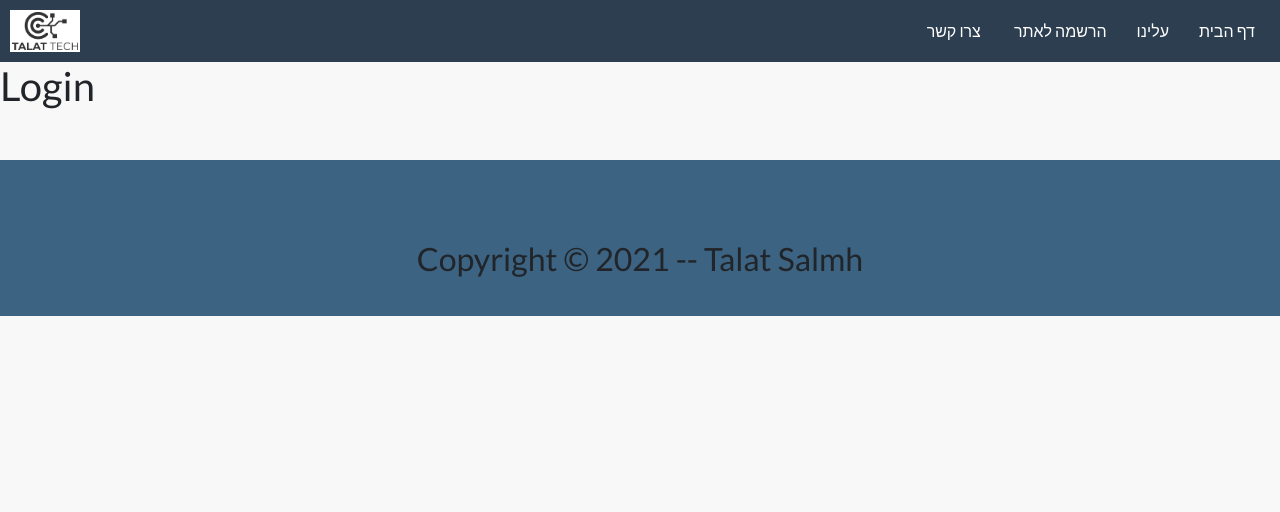
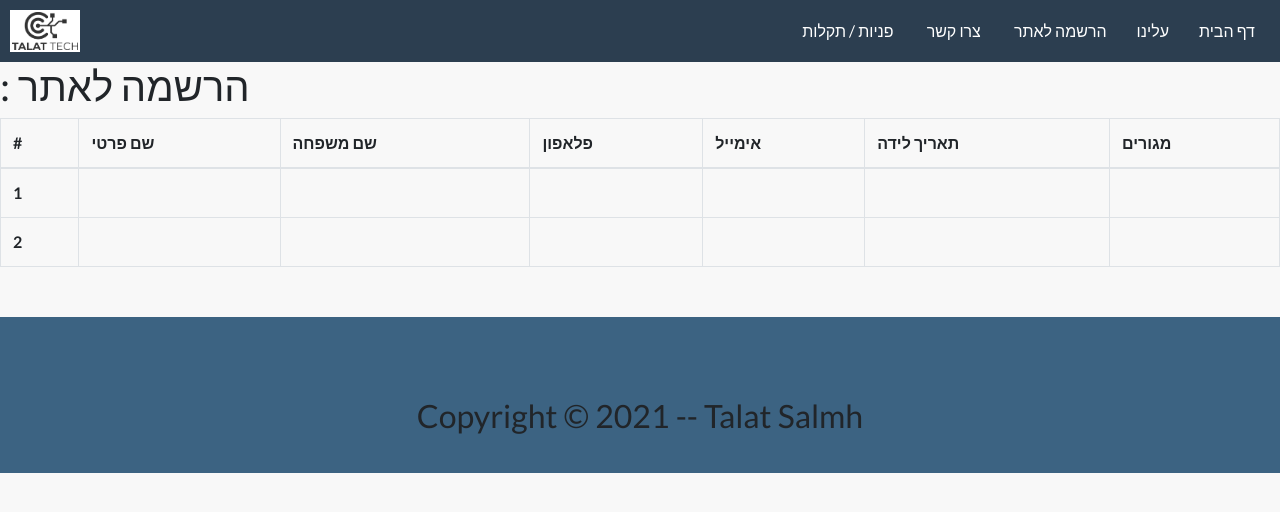
Before and after one commit to talat1976/final_project, a React (Create React App) app: page /login in a window 1280 px wide. Shown: the top 512 px of the page. Built offline with nearby package versions, Linux system fonts and the light colour scheme.

Commit message:
make login page

```diff
--- a/src/components/header/Header.js
+++ b/src/components/header/Header.js
@@ -1,6 +1,6 @@
 import React from "react"
 import "./header.css"
-import {Link  } from "react-router-dom"
+import { Link } from "react-router-dom"
 import p5 from "../../images/TalatTech.png"
 
 function Header() {
@@ -13,6 +13,7 @@ function Header() {
         <Link to="/about">עלינו</Link>
         <Link to="/login">הרשמה לאתר</Link>
         <Link to="/contact" > צרו קשר</Link>
+        <Link to="/contact" > פניות / תקלות </Link>
       </div>
 
 
--- a/src/pages/admin/AdminLogin.js
+++ b/src/pages/admin/AdminLogin.js
@@ -2,8 +2,8 @@ import React, { useState } from 'react'
 
 export default function AdminLogin(props) {
 
-    const [email, setemail] = useState("")
-    const [password, setpassword] = useState("")
+    const [email, setemail] = useState("talat@gmail.com")
+    const [password, setpassword] = useState("123456")
 
     const onClick = () => {
         if (email === "talat" && password === "123456") {
--- a/src/pages/home/Home.js
+++ b/src/pages/home/Home.js
@@ -53,6 +53,7 @@ const Home = (props) => {
                 <div className="link" onClick={() => setFilter("tools")}>  ציוד נלווה</div>
                 <div className="link" onClick={() => setFilter("hardware")}>חומרה למחשבים </div>
                 <div className="link" onClick={() => setFilter("monitor")}> מסכים </div>
+
             </div>
 
             {(filter === "sale") && <h1 className="sale-banner"> TALAT TECH מבצעי השבוע  ב  </h1>}
--- a/src/pages/login/Login.js
+++ b/src/pages/login/Login.js
@@ -1,9 +1,48 @@
 import React from 'react'
+import { useState } from 'react'
 
 export default function Login() {
+
+    const [state, setstate] = useState([]);
+
     return (
         <div>
-            <h1>Login</h1>
+            <h1 >: הרשמה לאתר </h1>
+            <table class="table table-bordered border-primary">
+                <thead>
+                    <tr>
+                        <th scope="col">#</th>
+                        <th scope="col">שם פרטי</th>
+                        <th scope="col">שם משפחה</th>
+                        <th scope="col">פלאפון</th>
+                        <th scope="col">אימייל</th>
+                        <th scope="col">תאריך לידה</th>
+                        <th scope="col">מגורים</th>
+                    </tr>
+                </thead>
+                <tbody>
+                    <tr>
+                        <th scope="row">1</th>
+                        <td></td>
+                        <td></td>
+                        <td></td>
+                        <td></td>
+                        <td></td>
+                        <td></td>
+                    </tr>
+                    <tr>
+                        <th scope="row">2</th>
+                        <td></td>
+                        <td></td>
+                        <td></td>
+                        <td></td>
+                        <td></td>
+                        <td></td>
+                    </tr>
+                </tbody>
+
+            </table>
+
         </div>
     )
 }
--- a/src/pages/product/Product.js
+++ b/src/pages/product/Product.js
@@ -24,7 +24,7 @@ const Product = (props) => {
             <img src={product.image} />
             <h4>{product.name}</h4>
             <p>{product.desc}</p>
-            <h3>${product.price}</h3>
+            <h3>₪{product.price}</h3>
             {product.warranty ? <div>אחריות: {product.warranty}</div> : null}
             {product.comp && <div>מותג: {product.comp}</div>}
         </div>
```
Also changed, not shown: 1 other file (tests, documents, lock files or other folders). Lines whose indentation alone changed are shown as unchanged.
